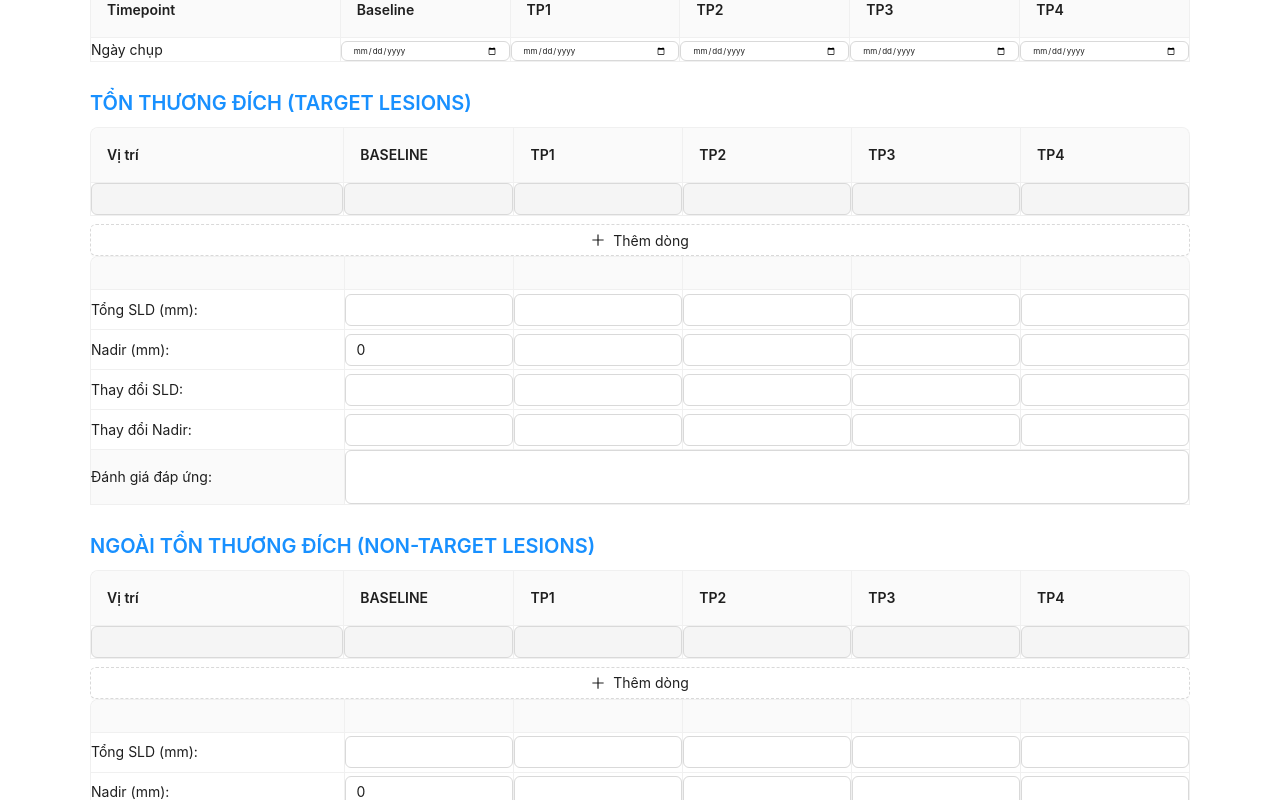
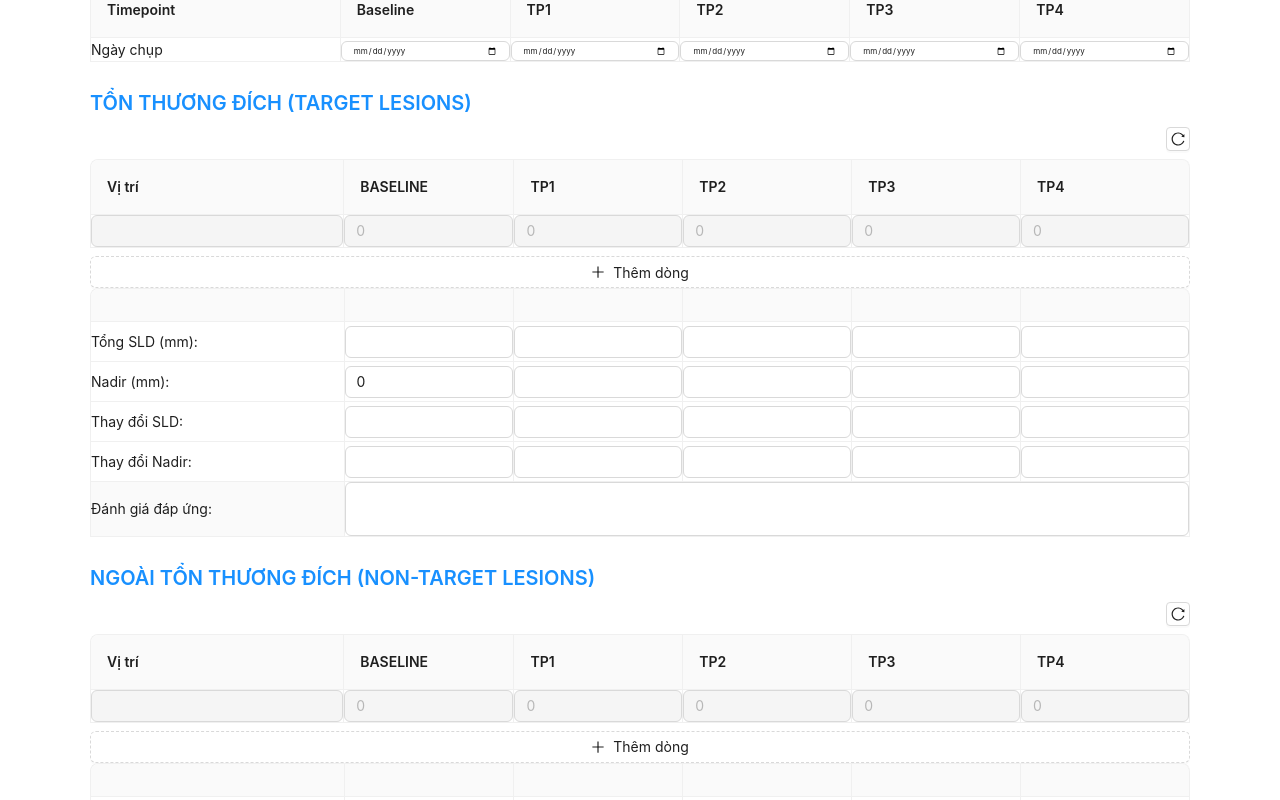
Before and after one commit to tranhuunam00/HomeCare, a React (Vite) app in the folder homecare_fe/: page /template in a window 1280 px wide. Shown: the part 2420-3220 px from the top of the page. Built offline with nearby package versions, Linux system fonts and the light colour scheme.

Commit message:
thêm tính năng reset dữ liệu, thêm tính năng disable khi chưa chọn ngày.

```diff
--- a/homecare_fe/src/pages/template/_TargetLesionsMainTable.jsx
+++ b/homecare_fe/src/pages/template/_TargetLesionsMainTable.jsx
@@ -1,6 +1,10 @@
 import React from "react";
 import { Table, Input, Button } from "antd";
-import { PlusOutlined, DeleteOutlined } from "@ant-design/icons";
+import {
+  PlusOutlined,
+  DeleteOutlined,
+  ReloadOutlined,
+} from "@ant-design/icons";
 import "./_TargetLesionsMainTable.css";
 
 const columnsFn = (dataDate) =>
@@ -68,14 +72,15 @@ const TargetLesionsMainTable = ({
   onAddRow,
   onDeleteRow,
   dataDate,
+  onReset,
 }) => {
   const parsedData = data.map((item, index) => ({
     ...item,
-    baseline: Number(item.baseline) || "",
-    tp1: Number(item.tp1) || "",
-    tp2: Number(item.tp2) || "",
-    tp3: Number(item.tp3) || "",
-    tp4: Number(item.tp4) || "",
+    baseline: Number(item.baseline) || 0,
+    tp1: Number(item.tp1) || 0,
+    tp2: Number(item.tp2) || 0,
+    tp3: Number(item.tp3) || 0,
+    tp4: Number(item.tp4) || 0,
     onChange,
     onDelete: onDeleteRow,
     isLastRow: data.length === 1,
@@ -83,6 +88,16 @@ const TargetLesionsMainTable = ({
 
   return (
     <div>
+      <div
+        style={{ display: "flex", justifyContent: "flex-end", marginBottom: 8 }}
+      >
+        <Button
+          onClick={onReset}
+          type="default"
+          size="small"
+          icon={<ReloadOutlined />}
+        />
+      </div>
       <Table
         columns={columnsFn(dataDate)}
         dataSource={parsedData.map((item, index) => ({ ...item, key: index }))}
--- a/homecare_fe/src/pages/template/index.jsx
+++ b/homecare_fe/src/pages/template/index.jsx
@@ -343,11 +343,11 @@ export default function Template() {
   const [targetData, setTargetData] = useState([
     {
       location: "",
-      baseline: "",
-      tp1: "",
-      tp2: "",
-      tp3: "",
-      tp4: "",
+      baseline: 0,
+      tp1: 0,
+      tp2: 0,
+      tp3: 0,
+      tp4: 0,
     },
   ]);
 
@@ -355,11 +355,11 @@ export default function Template() {
   const [nonTargetData, setNonTargetData] = useState([
     {
       location: "",
-      baseline: "",
-      tp1: "",
-      tp2: "",
-      tp3: "",
-      tp4: "",
+      baseline: 0,
+      tp1: 0,
+      tp2: 0,
+      tp3: 0,
+      tp4: 0,
     },
   ]);
 
@@ -367,11 +367,11 @@ export default function Template() {
   const [newLesionData, setNewLesionData] = useState([
     {
       location: "",
-      baseline: "",
-      tp1: "",
-      tp2: "",
-      tp3: "",
-      tp4: "",
+      baseline: 0,
+      tp1: 0,
+      tp2: 0,
+      tp3: 0,
+      tp4: 0,
     },
   ]);
 
@@ -397,11 +397,11 @@ export default function Template() {
       ...targetData,
       {
         location: "",
-        baseline: "",
-        tp1: "",
-        tp2: "",
-        tp3: "",
-        tp4: "",
+        baseline: 0,
+        tp1: 0,
+        tp2: 0,
+        tp3: 0,
+        tp4: 0,
       },
     ]);
   };
@@ -412,11 +412,11 @@ export default function Template() {
       ...nonTargetData,
       {
         location: "",
-        baseline: "",
-        tp1: "",
-        tp2: "",
-        tp3: "",
-        tp4: "",
+        baseline: 0,
+        tp1: 0,
+        tp2: 0,
+        tp3: 0,
+        tp4: 0,
       },
     ]);
   };
@@ -427,11 +427,11 @@ export default function Template() {
       ...newLesionData,
       {
         location: "",
-        baseline: "",
-        tp1: "",
-        tp2: "",
-        tp3: "",
-        tp4: "",
+        baseline: 0,
+        tp1: 0,
+        tp2: 0,
+        tp3: 0,
+        tp4: 0,
       },
     ]);
   };
@@ -494,6 +494,46 @@ export default function Template() {
     const newData = [...newLesionData];
     newData.splice(index, 1);
     setNewLesionData(newData);
+  };
+
+  // Hàm reset dữ liệu về 0 cho bảng tổn thương đích
+  const onResetTarget = () => {
+    setTargetData(
+      targetData.map((row) => ({
+        ...row,
+        baseline: 0,
+        tp1: 0,
+        tp2: 0,
+        tp3: 0,
+        tp4: 0,
+      }))
+    );
+  };
+  // Hàm reset dữ liệu về 0 cho bảng tổn thương ngoài đích
+  const onResetNonTarget = () => {
+    setNonTargetData(
+      nonTargetData.map((row) => ({
+        ...row,
+        baseline: 0,
+        tp1: 0,
+        tp2: 0,
+        tp3: 0,
+        tp4: 0,
+      }))
+    );
+  };
+  // Hàm reset dữ liệu về 0 cho bảng tổn thương mới
+  const onResetNew = () => {
+    setNewLesionData(
+      newLesionData.map((row) => ({
+        ...row,
+        baseline: 0,
+        tp1: 0,
+        tp2: 0,
+        tp3: 0,
+        tp4: 0,
+      }))
+    );
   };
 
   const generatePDF = async () => {
@@ -687,6 +727,7 @@ export default function Template() {
               onAddRow={onAddTargetRow}
               onDeleteRow={onDeleteTargetRow}
               dataDate={dataDate}
+              onReset={onResetTarget}
             />
             <TargetLesionsTotalTable
               data={targetData}
@@ -706,6 +747,7 @@ export default function Template() {
               onAddRow={onAddNonTargetRow}
               onDeleteRow={onDeleteNonTargetRow}
               dataDate={dataDate}
+              onReset={onResetNonTarget}
             />
             <TargetLesionsTotalTable
               data={nonTargetData}
@@ -725,6 +767,7 @@ export default function Template() {
               onAddRow={onAddNewRow}
               onDeleteRow={onDeleteNewRow}
               dataDate={dataDate}
+              onReset={onResetNew}
             />
             <TargetLesionsTotalTable
               data={newLesionData}
```
